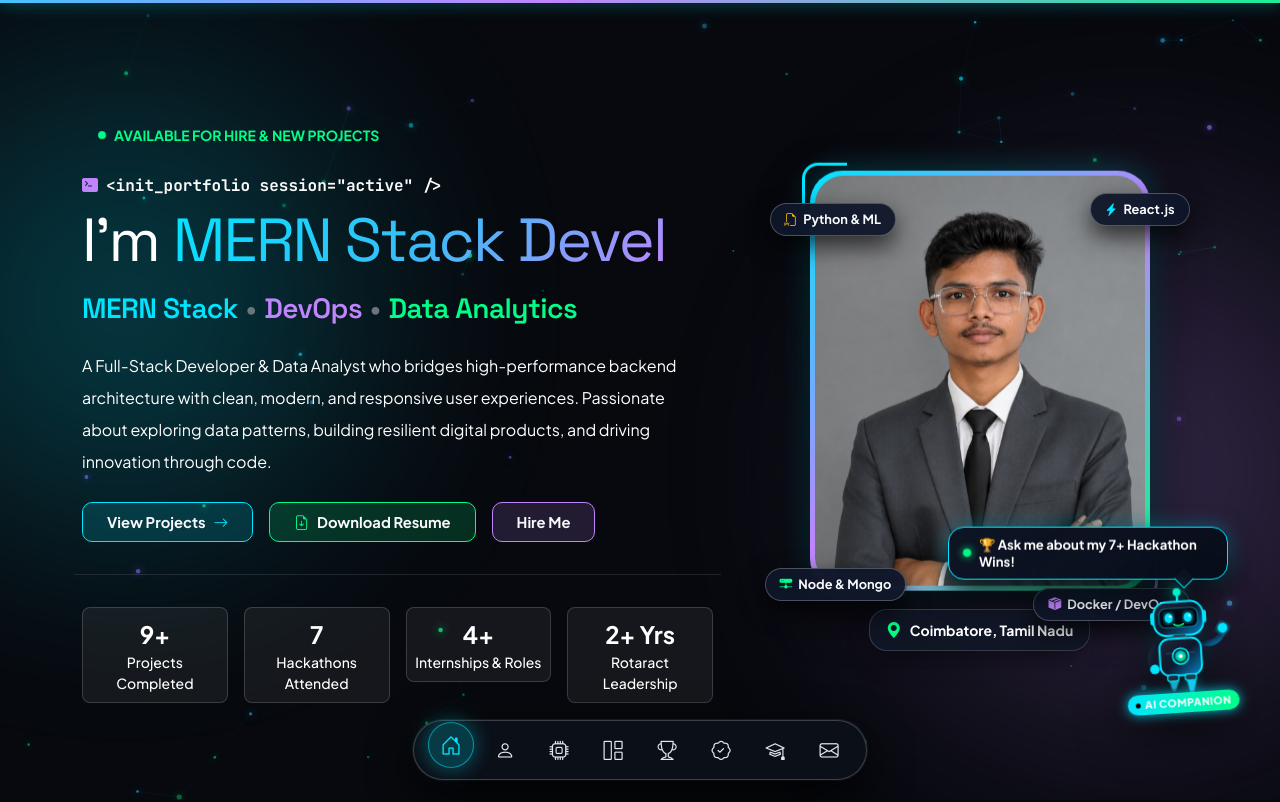
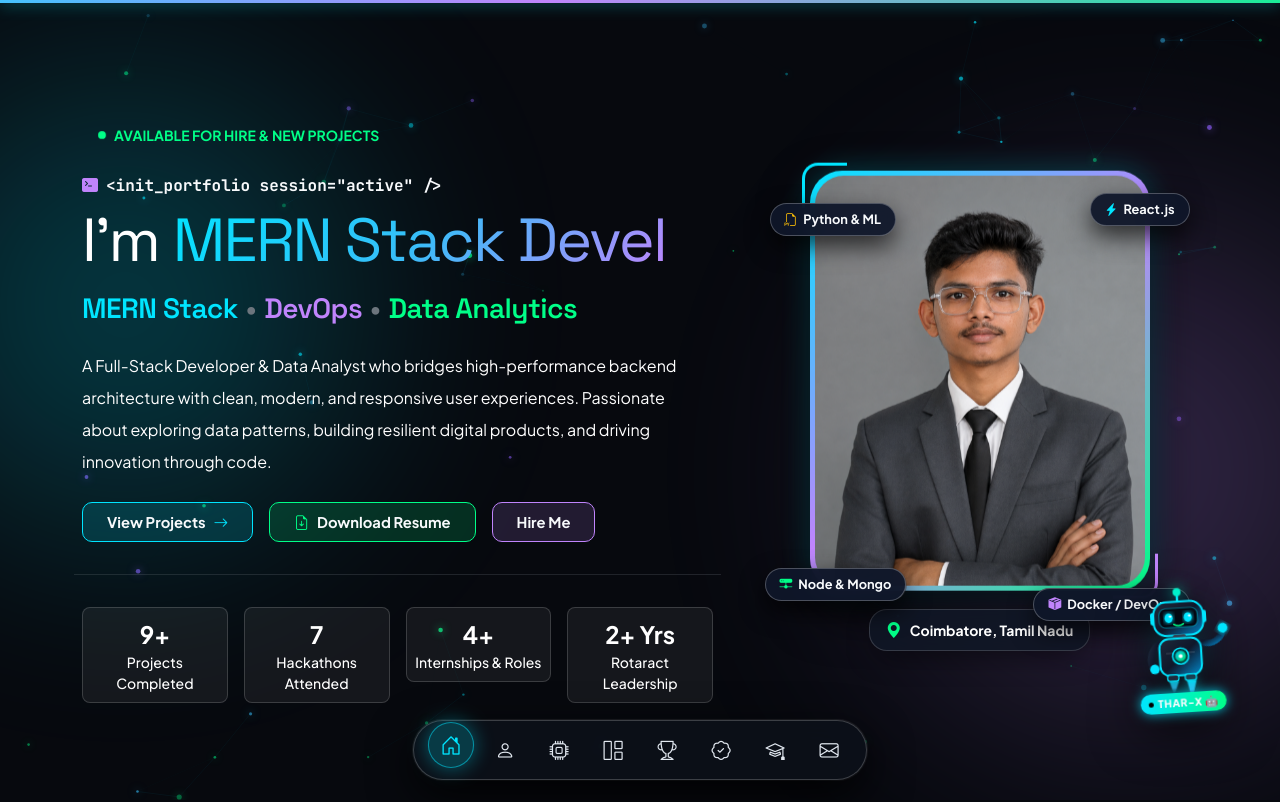
Before and after one commit to tharrunsiva/tharrunportfolio, a React (Vite) app: page / in a window 1280 px wide. Shown: the top 802 px of the page. Built offline with nearby package versions, Linux system fonts and the light colour scheme.

Commit message:
first commit

```diff
--- a/src/App.css
+++ b/src/App.css
@@ -1123,9 +1123,9 @@ p, span, div, li, label {
   border-radius: 16px;
   padding: 8px 14px;
   margin-bottom: 12px;
-  max-width: 280px;
+  max-width: 260px;
   cursor: pointer;
-  animation: floatSpeechBanner 3.2s ease-in-out infinite;
+  animation: speechBannerFadeIn 0.4s ease-out, floatSpeechBanner 3.2s ease-in-out infinite 0.4s;
   backdrop-filter: blur(20px);
   transition: all 0.3s ease;
 }
@@ -1133,6 +1133,10 @@ p, span, div, li, label {
   transform: translateY(-4px) scale(1.03);
   border-color: #00ff88;
   box-shadow: 0 16px 35px rgba(0, 0, 0, 0.9), 0 0 25px rgba(0, 255, 136, 0.5);
+}
+@keyframes speechBannerFadeIn {
+  from { opacity: 0; transform: translateY(10px) scale(0.95); }
+  to { opacity: 1; transform: translateY(0) scale(1); }
 }
 @keyframes floatSpeechBanner {
   0%, 100% { transform: translateY(0); }
@@ -2179,10 +2183,19 @@ p, span, div, li, label {
     width: 78px;
     height: 98px;
   }
+  .robot-speech-banner {
+    max-width: 200px;
+    font-size: 0.76rem;
+    padding: 6px 10px;
+    margin-bottom: 8px;
+  }
+  .robot-speech-banner .speech-banner-arrow {
+    right: 28px;
+  }
   .robot-callout-bubble {
-    max-width: 220px;
-    font-size: 0.8rem;
-    padding: 7px 12px;
+    max-width: 200px;
+    font-size: 0.78rem;
+    padding: 6px 10px;
     margin-bottom: 8px;
   }
   .robot-chat-window {
--- a/src/components/RobotAssistant.jsx
+++ b/src/components/RobotAssistant.jsx
@@ -2,14 +2,7 @@ import React, { useState, useEffect, useRef } from 'react';
 import { processUserQuery, defaultQuickPrompts } from '../utils/aiKnowledgeEngine';
 import { personalInfo } from '../data/portfolioData';
 
-const greetingsList = [
-  "👋 Hey! I'm Tharrun's AI Assistant!",
-  "🏆 Ask me about my 7+ Hackathon Wins!",
-  "🎓 Ask where I studied & my B.Sc Degree!",
-  "👨 Ask about my Father's Name & Family!",
-  "💻 Ask about my Production Projects & MERN Stack!",
-  "📄 Ask to download my verified Resume!"
-];
+const speechGreetingText = "👋 Hey! I'm THAR-X, Tharrun's AI";
 
 const topicCategories = [
   { id: 'all', label: '⚡ All Topics', icon: 'bi-grid-fill' },
@@ -66,7 +59,7 @@ const capabilityCards = [
 
 const RobotAssistant = () => {
   const [isOpen, setIsOpen] = useState(false);
-  const [greetingIndex, setGreetingIndex] = useState(0);
+  const [showSpeechBanner, setShowSpeechBanner] = useState(true);
   const [inputValue, setInputValue] = useState('');
   const [isTyping, setIsTyping] = useState(false);
   const [showCapabilityDeck, setShowCapabilityDeck] = useState(true);
@@ -81,7 +74,7 @@ const RobotAssistant = () => {
     {
       id: 1,
       sender: 'bot',
-      text: `Hello! I am **Tharrun's Neural AI Assistant v2.5 PRO** 🤖.\n\nI have complete, instant intelligence on:\n• 👨 **Father's Name:** Sivakumar\n• 🎂 **Date of Birth:** 01 October 2006 (19 Yrs)\n• 🎓 **Education:** B.Sc Computer Science @ SRCAS Coimbatore\n• 🏆 **National Hackathons:** 7+ Wins (IBM Surat 4th Place, MKCE 3rd, Zoho Finalist)\n• 💻 **Production Projects:** Vinsup CRM, Revivo, Venture Match\n• 📄 **Verified Resume & Contact**\n\nHow can I assist your exploration today?`,
+      text: `Hello! I am **THAR-X** (Tharrun's Neural AI Companion v2.5 PRO) 🤖.\n\nI have complete, instant intelligence on:\n• 👨 **Father's Name:** Sivakumar\n• 🎂 **Date of Birth:** 01 October 2006 (19 Yrs)\n• 🎓 **Education:** B.Sc Computer Science @ SRCAS Coimbatore\n• 🏆 **National Hackathons:** 7+ Wins (IBM Surat 4th Place, MKCE 3rd, Zoho Finalist)\n• 💻 **Production Projects:** Vinsup CRM, Revivo, Venture Match\n• 📄 **Verified Resume & Contact**\n\nHow can I assist your exploration today?`,
       time: new Date().toLocaleTimeString([], { hour: '2-digit', minute: '2-digit' }),
       suggestions: ['👨 Father\'s Name', '🎂 Date of Birth', '🎓 Education & College', '🏆 Top Hackathon Wins', '💻 Featured Projects', '📞 Contact & WhatsApp']
     }
@@ -91,12 +84,12 @@ const RobotAssistant = () => {
   const inputRef = useRef(null);
   const recognitionRef = useRef(null);
 
-  // Cycle through greetings above the robot mascot every 4.2s
+  // Display speech bubble once for 5.5s on page load, then permanently hide until page refresh
   useEffect(() => {
-    const interval = setInterval(() => {
-      setGreetingIndex((prev) => (prev + 1) % greetingsList.length);
-    }, 4200);
-    return () => clearInterval(interval);
+    const timer = setTimeout(() => {
+      setShowSpeechBanner(false);
+    }, 5500);
+    return () => clearTimeout(timer);
   }, []);
 
   // Auto scroll to bottom
@@ -189,6 +182,7 @@ const RobotAssistant = () => {
 
   const handleToggleChat = () => {
     setIsOpen(!isOpen);
+    setShowSpeechBanner(false);
     if (!isOpen && window.speechSynthesis) {
       window.speechSynthesis.cancel();
       setIsVoiceSpeaking(false);
@@ -308,13 +302,20 @@ const RobotAssistant = () => {
       {/* Floating Full Body Dancing Robot Mascot Trigger */}
       <div className={`robot-mascot-container ${isOpen ? 'active-open' : ''}`}>
 
-        {/* Dynamic Animated Speech Banner ("Hey I'm AI...") */}
-        {!isOpen && (
-          <div className="robot-speech-banner" onClick={handleToggleChat}>
+        {/* Dynamic Speech Banner - Displays once on load and auto-hides */}
+        {!isOpen && showSpeechBanner && (
+          <div
+            className="robot-speech-banner"
+            onClick={() => {
+              setShowSpeechBanner(false);
+              setIsOpen(true);
+            }}
+            title="Click to chat with AI Assistant"
+          >
             <div className="d-flex align-items-center gap-2">
               <span className="speech-pulse-dot"></span>
-              <span className="speech-text key-fade" key={greetingIndex}>
-                {greetingsList[greetingIndex]}
+              <span className="speech-text">
+                {speechGreetingText}
               </span>
             </div>
             <div className="speech-banner-arrow"></div>
@@ -432,7 +433,7 @@ const RobotAssistant = () => {
             {/* AI Floating Status Pill */}
             <div className="robot-mascot-status-pill">
               <span className="pulse-dot-sm me-1"></span>
-              <span>AI COMPANION</span>
+              <span>THAR-X 🤖</span>
             </div>
 
           </div>
@@ -467,7 +468,7 @@ const RobotAssistant = () => {
             </div>
             <div>
               <div className="d-flex align-items-center gap-2 flex-wrap">
-                <h6 className="cyber-brand-title text-white fw-bold m-0 fs-6">TharrunBot AI</h6>
+                <h6 className="cyber-brand-title text-white fw-bold m-0 fs-6">THAR-X AI</h6>
                 <span className="badge-neural-ai">
                   <i className="bi bi-cpu-fill me-1 text-neon-cyan"></i>
                   v2.5 PRO
@@ -612,7 +613,7 @@ const RobotAssistant = () => {
                       <div className="d-flex align-items-center gap-1">
                         <span className="bot-core-tag code-font">
                           <i className="bi bi-shield-check me-1 text-neon-green"></i>
-                          THARRUN AI CORE
+                          THAR-X CORE
                         </span>
                         <span className="bot-badge-model code-font">v2.5</span>
                       </div>
--- a/src/utils/aiKnowledgeEngine.js
+++ b/src/utils/aiKnowledgeEngine.js
@@ -90,7 +90,7 @@ export const processUserQuery = (userQuery) => {
 
   if (!rawQuery || rawQuery.length < 1) {
     return {
-      answer: `Hello! I am **Tharrun's AI Robot Assistant** 🤖. Ask me anything about his **Education (SRCAS)**, **Date of Birth & Family**, **Hackathon Wins (IBM, Zoho, MKCE)**, **Projects**, **Skills**, or **Contact Details**!`,
+      answer: `Hello! I am **THAR-X** (Tharrun's AI Companion) 🤖. Ask me anything about his **Education (SRCAS)**, **Date of Birth & Family**, **Hackathon Wins (IBM, Zoho, MKCE)**, **Projects**, **Skills**, or **Contact Details**!`,
       suggestions: ['🏆 Hackathons', '🎓 Education', '💻 Projects', '🎂 Date of Birth']
     };
   }
@@ -205,7 +205,7 @@ export const processUserQuery = (userQuery) => {
     tokens.length <= 4
   ) {
     return {
-      answer: `Hey there! 👋 I am **Tharrun's AI Dancing Robot Assistant** 🤖. How can I help you today? Ask me anything about his **Hackathons**, **Projects**, **Skills**, **College**, or **Personal Details**!`,
+      answer: `Hey there! 👋 I am **THAR-X** (Tharrun's AI Dancing Companion) 🤖. How can I help you today? Ask me anything about his **Hackathons**, **Projects**, **Skills**, **College**, or **Personal Details**!`,
       actions: [
         { label: '🏆 View Hackathons', type: 'scroll', value: '#hackathons', icon: 'bi-trophy-fill' },
         { label: '💻 View Projects', type: 'scroll', value: '#projects', icon: 'bi-grid-fill' }
```
